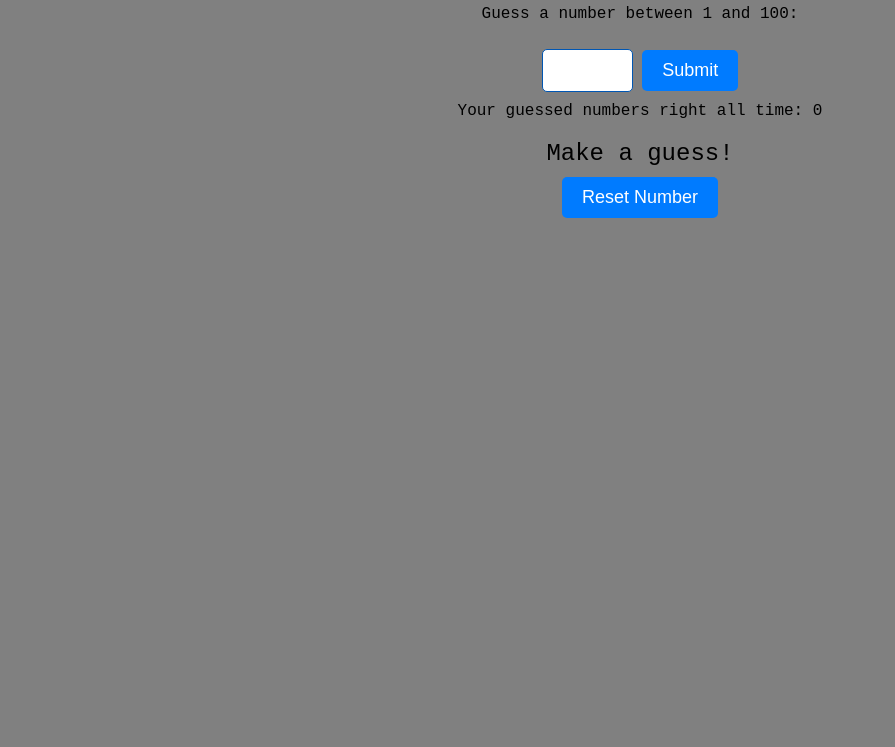
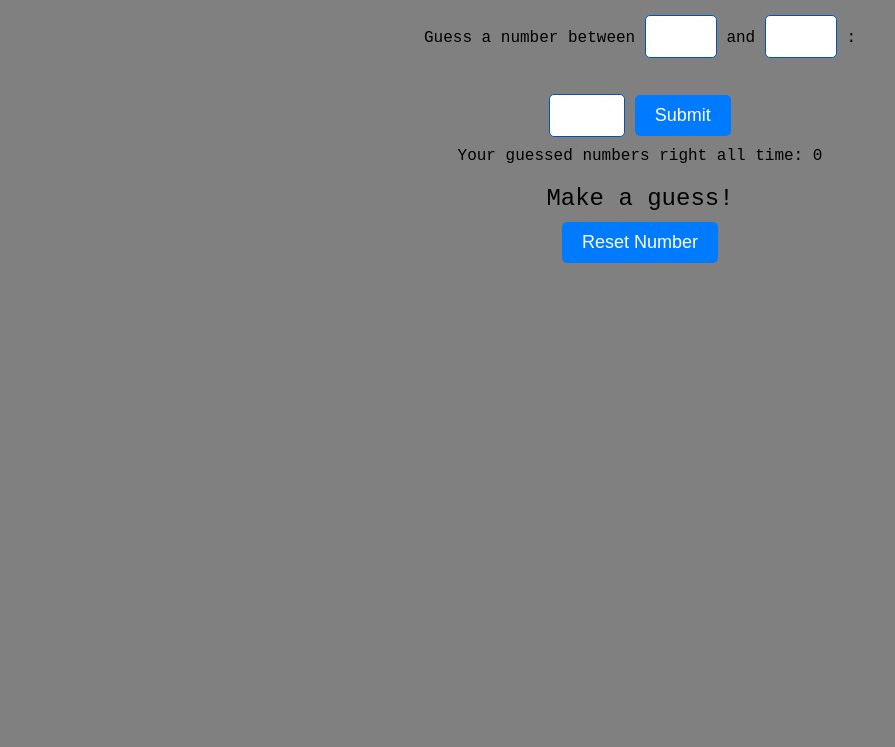
Before and after one commit to SzaBee13/Szabfun, a plain HTML site: page guess-the-number/index.html in a window 1280 px wide. Shown: the part 73-820 px from the top of the page, without its empty margins (0-895 px from the left). Drawn offline with Linux system fonts and the light colour scheme.

Commit message:
guess the number v2
localstorige, change numbers

```diff
--- a/guess-the-number/index.html
+++ b/guess-the-number/index.html
@@ -12,7 +12,12 @@
     <div id="container">
         <h1>Number Guessing Game</h1>
         <div class="game">
-            <p>Guess a number between 1 and 100:</p>
+            <p>Guess a number between
+                <input type="number" name="min" id="min" onchange="updateMinMax('min')">
+                and
+                <input type="number" name="max" id="max" onchange="updateMinMax('max')">
+                :
+            </p>
             <input type="number" id="guess" min="1" max="100">
             <button onclick="checkGuess()">Submit</button>
             <div>Your guessed numbers right all time: <span id="score">0</span></div>
--- a/guess-the-number/script.js
+++ b/guess-the-number/script.js
@@ -1,17 +1,26 @@
 const userInput = document.getElementById("guess")
 const scoreSpan = document.getElementById("score")
-const lsScore = localStorage.getItem("gtn-score")
 const secret = document.getElementById("secret")
 const fullscreenDiv = document.getElementById('fullscreen-div');
+const minNumSpan = document.getElementById("min")
+const maxNumSpan = document.getElementById("max")
+
+const lsScore = localStorage.getItem("gtn-score")
+const lsMin = localStorage.getItem("gtn-min")
+const lsMax = localStorage.getItem("gtn-max")
+
 let randomNumber;
+let lPressCount = 0;
+let resetTimeout;
+let score = 0;
+let minNum = 1;
+let maxNum = 100;
 
 function startGame() {
-    randomNumber = Math.floor(Math.random() * 100) + 1;
+    randomNumber = Math.floor(Math.random() * maxNum) + minNum;
     secret.innerHTML = randomNumber
     console.log("game started")
 }
-
-let score = 0
 
 function checkGuess() {
     const userGuess = parseInt(userInput.value);
@@ -39,12 +48,51 @@ function addScore() {
     console.log("score added")
 }
 
+function updateMinMax(sel) {
+    if (sel == 'min') {
+        const value = minNumSpan.value
+        minNum = parseInt(value)
+        localStorage.setItem("gtn-min", String(value))
+    } else if (sel == 'max') {
+        const value = maxNumSpan.value
+        maxNum = parseInt(value)
+        localStorage.setItem("gtn-max", String(value))
+    }
+}
+
 function notShowFullScreen() {
     fullscreenDiv.style.display = 'none'; // Div megjelenítése
 }
 
-let lPressCount = 0;
-let resetTimeout;
+function init() {
+    if (lsScore) {
+        scoreSpan.innerHTML = lsScore;
+        score = parseInt(lsScore);
+    } else {
+        score = 0;
+        localStorage.setItem("gtn-score", "0");
+    }
+
+    if (lsMax) {
+        maxNumSpan.value = parseInt(lsMax);
+        maxNum = parseInt(lsMax);
+    } else {
+        maxNum = 100;
+        localStorage.setItem("gtn-max", String(maxNum));
+        maxNumSpan.innerHTML = String(maxNum);
+    }
+
+    if (lsMin) {
+        minNumSpan.value = parseInt(lsMin);
+        minNum = parseInt(lsMin);
+    } else {
+        minNum = 1;
+        localStorage.setItem("gtn-min", String(minNum));
+        minNumSpan.innerHTML = String(minNum)
+    }
+
+    startGame();
+}
 
 document.addEventListener('keydown', (event) => {
     if (event.key === 'l' || event.key === 'L') {
@@ -67,16 +115,4 @@ document.addEventListener('keydown', (event) => {
     }
 });
 
-function init() {
-    if (lsScore) {
-        scoreSpan.innerHTML = lsScore
-        score = parseInt(lsScore)
-    } else {
-        score = 0
-        localStorage.setItem("gtn-score", "0")
-    }
-    console.log("init is runned")
-    startGame()
-}
-
 init()
--- a/guess-the-number/styles.css
+++ b/guess-the-number/styles.css
@@ -54,6 +54,17 @@ input[type="number"] {
     border-radius: 5px;
 }
 
+input::-webkit-outer-spin-button,
+input::-webkit-inner-spin-button {
+  -webkit-appearance: none;
+  margin: 0;
+}
+
+#min, #max {
+    width: 50px;
+    overflow-x: scroll;
+}
+
 button {
     padding: 10px 20px;
     background-color: #007bff;
```
